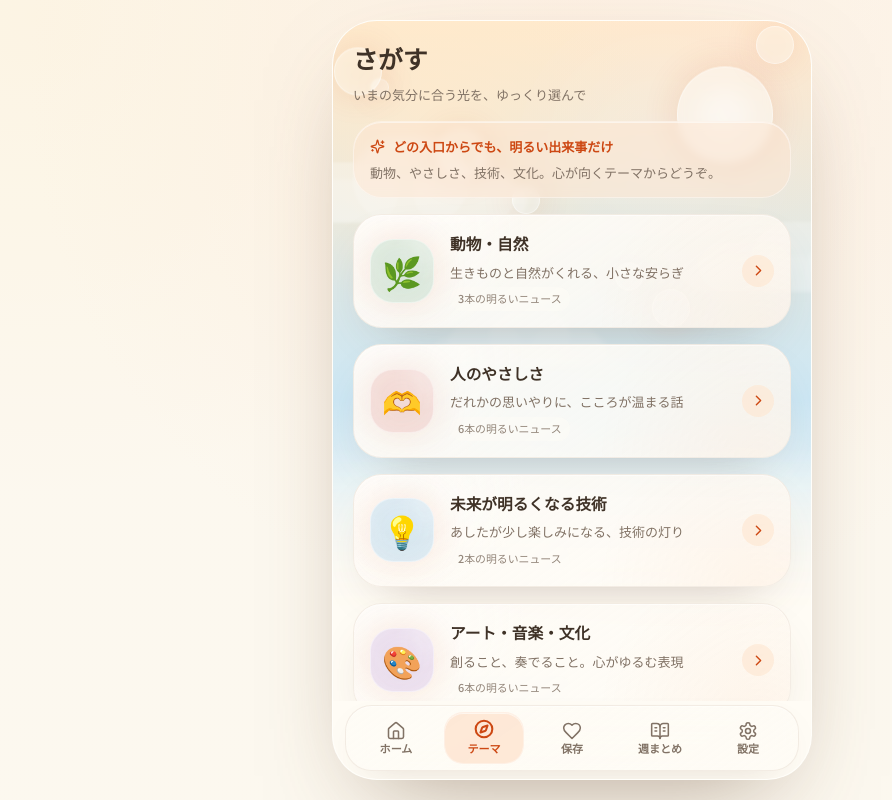
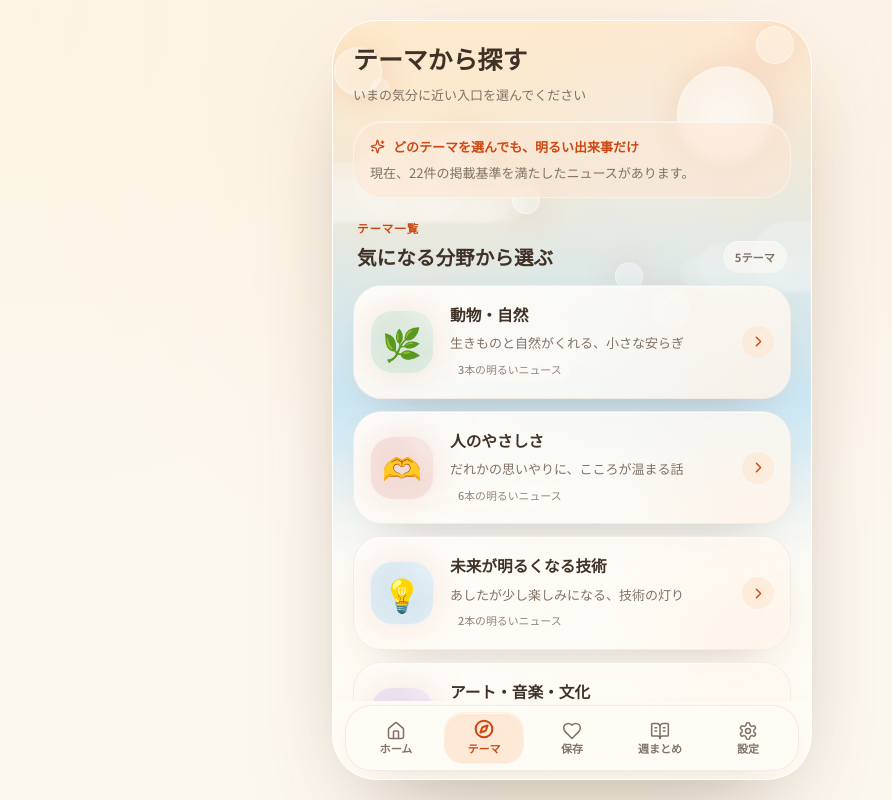
Before and after one commit to sunpotflower4460-cpu/Hot-news, a Next.js app: page /browse in a window 1280 px wide. Shown: the whole page, without its empty margins (68-960 px from the left). Built offline with nearby package versions, Linux system fonts and the light colour scheme; a web font is replaced by a local one.

Commit message:
clarify browse page choices

```diff
--- a/src/app/(app)/browse/page.tsx
+++ b/src/app/(app)/browse/page.tsx
@@ -1,4 +1,5 @@
-import { Sparkles } from 'lucide-react';
+import Link from 'next/link';
+import { ChevronRight, Sparkles } from 'lucide-react';
 import { ScreenHeader } from '@/components/layout/ScreenHeader';
 import { CategoryCard } from '@/components/category/CategoryCard';
 import { CATEGORIES } from '@/mock/categories';
@@ -8,23 +9,59 @@ export default async function BrowsePage() {
   const counts = await Promise.all(
     CATEGORIES.map(async (category) => (await getArticlesByCategory(category.id)).length),
   );
+  const total = counts.reduce((sum, count) => sum + count, 0);
 
   return (
     <div className="pb-10">
-      <ScreenHeader title="さがす" subtitle="いまの気分に合う光を、ゆっくり選んで" />
-      <div className="space-y-4 px-5 pt-1">
-        <div className="rounded-card border border-white/40 bg-accent-soft/50 px-4 py-3.5 shadow-inner-light backdrop-blur-sm">
+      <ScreenHeader title="テーマから探す" subtitle="いまの気分に近い入口を選んでください" />
+
+      <div className="space-y-5 px-5 pt-1">
+        <section
+          aria-label="掲載内容について"
+          className="rounded-card border border-white/40 bg-accent-soft/50 px-4 py-3.5 shadow-inner-light backdrop-blur-sm"
+        >
           <div className="flex items-center gap-2 text-accent">
-            <Sparkles size={15} />
-            <p className="text-caption font-bold">どの入口からでも、明るい出来事だけ</p>
+            <Sparkles aria-hidden size={15} />
+            <p className="text-caption font-bold">どのテーマを選んでも、明るい出来事だけ</p>
           </div>
-          <p className="mt-1 text-caption text-muted">
-            動物、やさしさ、技術、文化。心が向くテーマからどうぞ。
+          <p className="mt-1 text-caption leading-relaxed text-muted">
+            現在、{total}件の掲載基準を満たしたニュースがあります。
           </p>
-        </div>
-        {CATEGORIES.map((category, index) => (
-          <CategoryCard key={category.id} category={category} count={counts[index]} />
-        ))}
+        </section>
+
+        <section aria-labelledby="category-list-heading" className="space-y-3">
+          <div className="flex items-end justify-between gap-3 px-1">
+            <div>
+              <p className="text-[0.72rem] font-bold tracking-[0.08em] text-accent">テーマ一覧</p>
+              <h2 id="category-list-heading" className="mt-1 text-h2 font-bold text-text">
+                気になる分野から選ぶ
+              </h2>
+            </div>
+            <span className="rounded-pill bg-surface/60 px-3 py-1.5 text-[0.7rem] font-semibold text-muted shadow-inner-light">
+              {CATEGORIES.length}テーマ
+            </span>
+          </div>
+
+          <div className="space-y-3">
+            {CATEGORIES.map((category, index) => (
+              <CategoryCard key={category.id} category={category} count={counts[index]} />
+            ))}
+          </div>
+        </section>
+
+        <Link
+          href="/home"
+          className="glass flex min-h-[4.5rem] items-center gap-3 rounded-card border px-4 py-3 shadow-soft transition-all duration-300 hover:-translate-y-0.5 hover:shadow-glow active:translate-y-0"
+        >
+          <span className="flex h-10 w-10 shrink-0 items-center justify-center rounded-full bg-accent-soft text-accent shadow-inner-light">
+            <Sparkles aria-hidden size={18} />
+          </span>
+          <span className="min-w-0 flex-1">
+            <span className="block text-body font-bold text-text">迷ったら、今日の3選から</span>
+            <span className="mt-0.5 block text-caption text-muted">編集部が選んだ3件へ戻ります</span>
+          </span>
+          <ChevronRight aria-hidden size={18} className="shrink-0 text-accent" />
+        </Link>
       </div>
     </div>
   );
```
